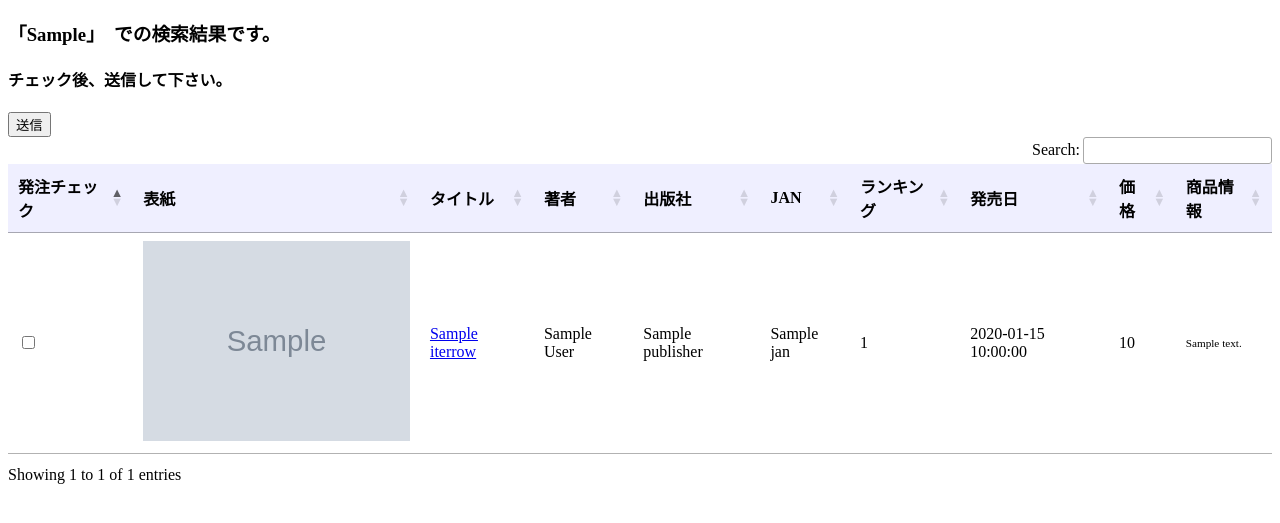
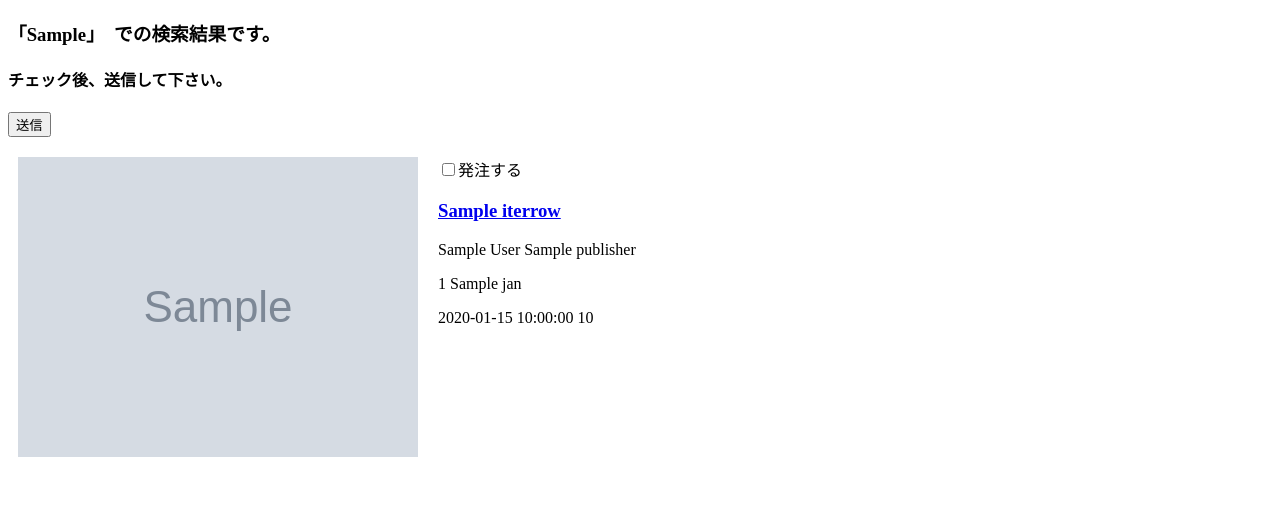
Before and after one commit to JUN1210/book-direction, a Flask app: template templates/output.html in a window 1280 px wide. Shown: the top 523 px of the page. Run offline with Flask 2, Linux system fonts and the light colour scheme; the template is opened without the code that fills it: most values are stand-ins (such as "Sample title", 1, 10 or a date in 2020); grey boxes marked "Sample" are stand-in pictures; some libraries are stand-ins or nearby versions.

Commit message:
output css

```diff
--- a/static/styles/style.css
+++ b/static/styles/style.css
@@ -1,11 +1,28 @@
-p {
-  font-size: 0.7em;
+@charset "UTF-8";
+
+article {
+  margin: 10px 0;
+  float: left;
+  width: 100%;
 }
 
 img {
-  max-height: 200px;
+  height: 300px;
 }
 
-tr:nth-child(odd) {
-  background-color: #efefff;
+.img{
+    padding: 10px;
+    max-width: 40%;
+    margin: 0px;
+    float: left;
 }
+
+.book-info{
+    width: 60%;
+    float: left;
+    margin: 10px;
+}
+
+label, input[type='checkbox'] {
+    cursor: pointer;
+}
--- a/templates/output.html
+++ b/templates/output.html
@@ -3,89 +3,38 @@
 <head>
 <meta charset="utf-8">
   <title>Book Director result</title>
+  <script src="https://ajax.googleapis.com/ajax/libs/jquery/3.3.1/jquery.min.js"></script>
+<!--
   <link rel="stylesheet" type="text/css" href="https://cdn.datatables.net/v/dt/jszip-2.5.0/dt-1.10.18/b-1.5.2/b-colvis-1.5.2/b-html5-1.5.2/b-print-1.5.2/fh-3.1.4/r-2.2.2/datatables.min.css"/>
-  <script src="https://ajax.googleapis.com/ajax/libs/jquery/3.3.1/jquery.min.js"></script>
   <script type="text/javascript" src="https://cdn.datatables.net/v/dt/jszip-2.5.0/dt-1.10.18/b-1.5.2/b-colvis-1.5.2/b-html5-1.5.2/b-print-1.5.2/fh-3.1.4/r-2.2.2/datatables.min.js"></script>
   <script type="text/javascript" src="https://cdn.datatables.net/1.10.19/js/jquery.dataTables.min.js"></script>
   <script type="text/javascript" src="https://cdn.datatables.net/buttons/1.5.2/js/dataTables.buttons.min.js"></script>
+-->
   <script type="text/javascript" src="https://cdnjs.cloudflare.com/ajax/libs/jszip/3.1.3/jszip.min.js"></script>
   <script type="text/javascript" src="https://cdn.datatables.net/buttons/1.5.2/js/buttons.html5.min.js"></script>
-  <link href="/static/style.css" rel="stylesheet" />
+  <link href="/static/styles/style.css" rel="stylesheet" />
 </head>
 <body>
-    <h3>「{{ keyword1 }}」<!-- 「{{ keyword2 }}」 「{{ keyword3 }}」 -->　での検索結果です。</h3>
+    <h3>「{{ keyword1 }}」　での検索結果です。</h3>
     <h4>チェック後、送信して下さい。</h4>
-<form action="{{ url_for('printout')}}" method="POST">
-  <button type="submit">送信</button>
-  <table id="myTable">
-    <thead>
-      <tr>
-        <th>発注チェック</th>
-        <th>表紙</th>
-        <th>タイトル</th>
-        <th>著者</th>
-        <th>出版社</th>
-        <th>JAN</th>
-        <th>ランキング</th>
-        <th>発売日</th>
-        <th>価格</th>
-        <th>商品情報</th>
-      </tr>
-    </thead>
-
-    <tbody>
+    <form action="{{ url_for('printout')}}" method="POST">
+      <button type="submit">送信</button>
         {% for i,v in output_df.iterrows() %}
-        <tr>
-          <td>
-            <input type="checkbox" name="order" value="{{ v["JAN"] }}" >
-          </td>
-          <td><img src='{{ v["image"] }}' /></td>
-          <td><a href='{{ v["url"] }}'>{{ v["title"] }}</a></td>
-          <td>{{ v["author"] }}</td>
-          <td>{{ v["publisher"] }}</td>
-          <td>{{ v["JAN"] }}</td>
-          <td>{{ v["rank"]}}</td>
-          <td>{{ v["date"] }}</td>
-          <td>{{ v["price"] }}</td>
-          <td><p style="font-size:0.7em">{{ v["content"] }}</p></td>
-        </tr>
+          <article>
+            <div class="img">
+                <img src='{{ v["image"] }}'>
+            </div>
+            <div class="book-info">
+                <label for="order_checkbox" class="checkbox">
+                  <input type="checkbox" name="order" value="{{ v["JAN"] }}" />発注する
+                </label>
+                <h3><a href='{{ v["url"] }}'>{{ v["title"] }}</a></h3>
+                <p>{{ v["author"] }}  {{ v["publisher"] }}</p>
+                <p>{{ v["rank"]}}  {{ v["JAN"] }}</p>
+                <p>{{ v["date"] }}  {{ v["price"] }}</p>
+            </div>
+          </article>
         {% endfor %}
-    </tbody>
-  </table>
-</form>
-
-<!-- {{ output_table | safe }} -->
-<!--
-<script>
-$(document).ready( function () {
-    $('#myTable').DataTable();
-} );
-</script>
--->
-<script>
-$(document).ready(function() {
-    $('#myTable').DataTable({
-        dom: 'Bfrtip',
-        select: true,
-        paging: false,
-        buttons: [{
-            extend: 'excelHtml5',
-            customize: function(xlsx) {
-                var sheet = xlsx.xl.worksheets['sheet1.xml'];
-                // Loop over the cells in column `C`
-                $('row c[r^="A"]', sheet).each( function () {
-                    if( this.checked ){
-                      $(this).attr("value", "1");
-                    }
-                    // Get the value
-                  //  if ( $('is t', this).text() == 'New York' ) {
-                  //      $(this).attr( 's', '20' );
-                  //  }
-                });
-            }
-        }]
-    });
-});
-</script>
+    </form>
 </body>
 </html>
```
Also changed, not shown: datatable.csv.
